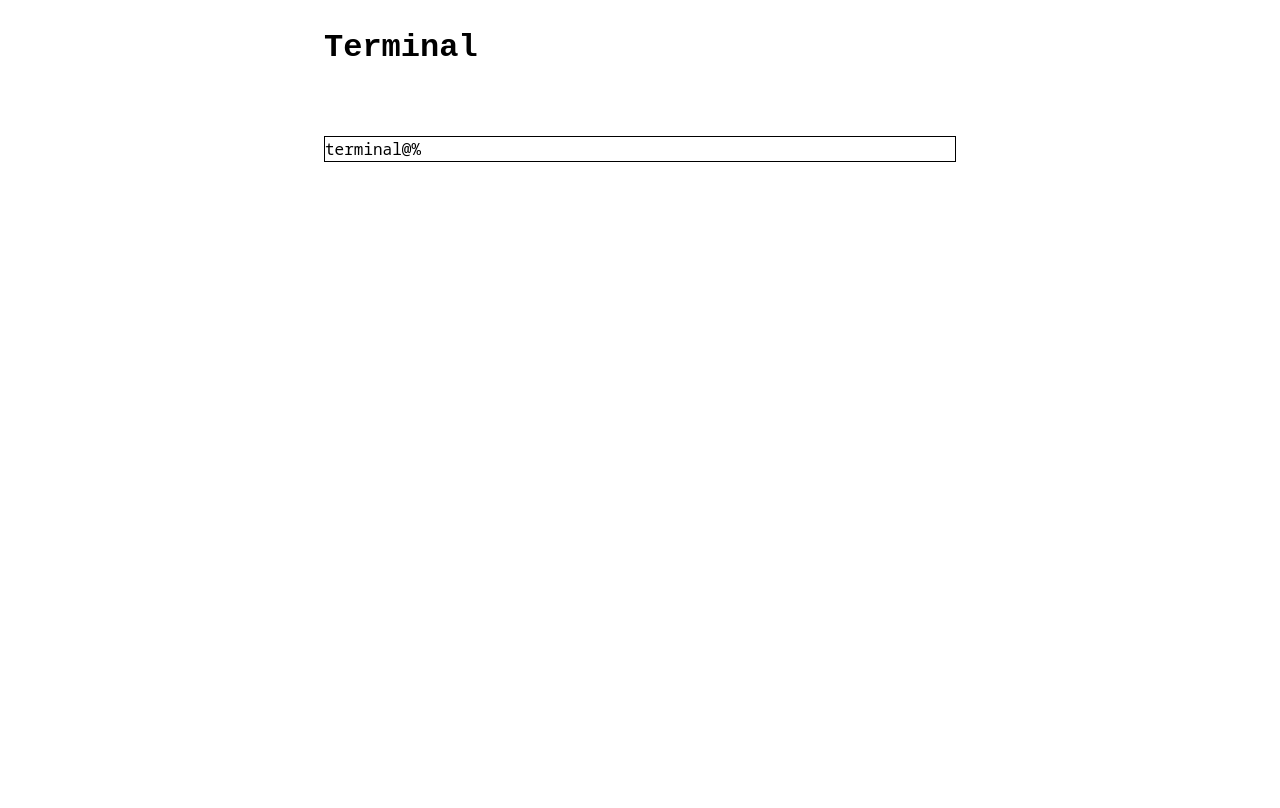
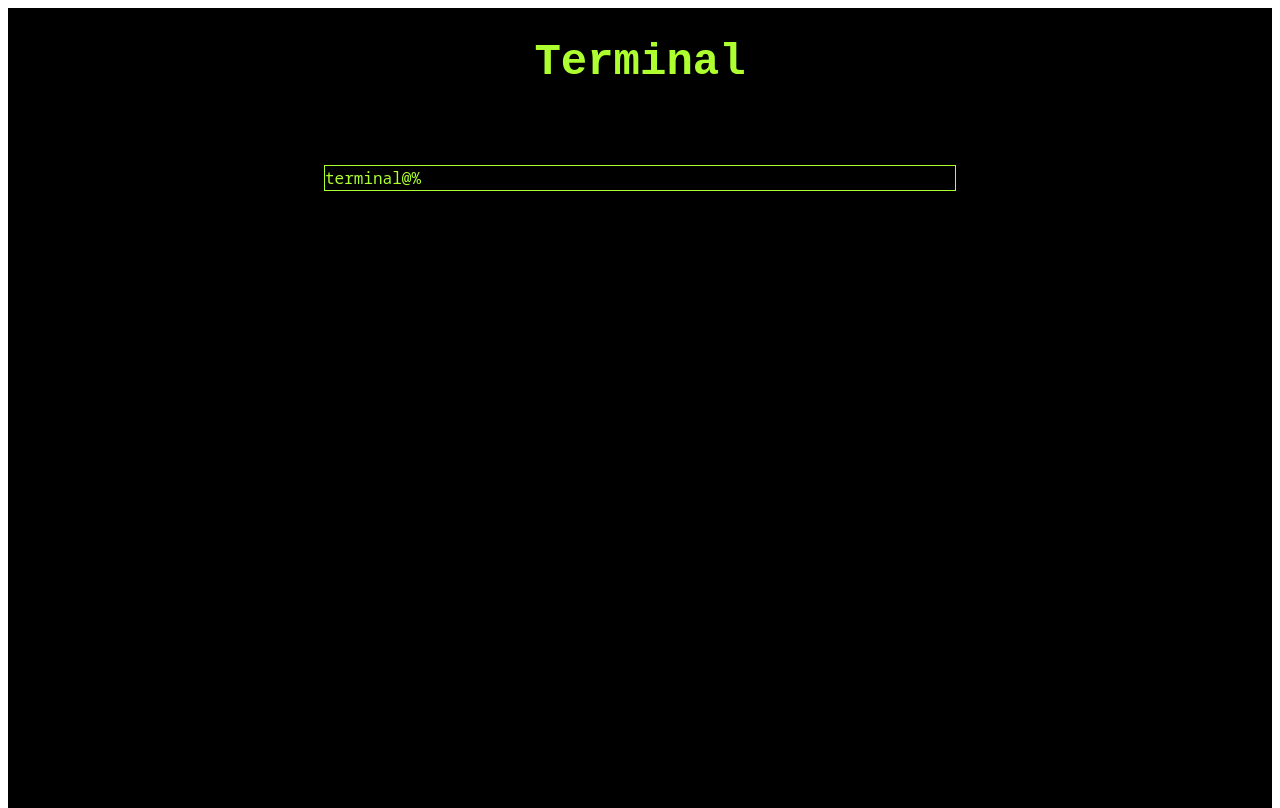
Before and after one commit to 00-status/terminal_game, a React app: page / in a window 1280 px wide. Built offline with nearby package versions, Linux system fonts and the light colour scheme; the HTML template or start-up script is replaced by a standard one.

Commit message:
Added some more hacker-y colours

```diff
--- a/src/Terminal/Terminal.tsx
+++ b/src/Terminal/Terminal.tsx
@@ -36,7 +36,9 @@ export const Terminal = () => {
     }, [currentDirectory]);
 
     return <div className="terminal">
-        <h1 className="terminal__title">Terminal</h1>
+        <div className="terminal__header">
+            <h1 className="terminal__title">Terminal</h1>
+        </div>
         <div>
             {outputs.map((output) => <div className="terminal__output" key={output.id}>{output.output}</div>)}
         </div>
--- a/src/Terminal/terminal.css
+++ b/src/Terminal/terminal.css
@@ -1,17 +1,33 @@
+html, body {
+    height: 100%;
+}
+
 #app {
+    height: 100%;
+    display: flex;
+    flex-direction: column;
+    align-items: center;
+
+    gap: 24px;
+
+    background-color: black;
+}
+
+.terminal__header {
     display: flex;
     flex-direction: column;
     justify-content: center;
     align-items: center;
-
-    gap: 24px;
 }
 
 .terminal__title {
+    font-size: 44px;
     font-family: "Kode Mono", monospace;
     font-optical-sizing: auto;
     font-weight: 700;
     font-style: normal;
+
+    color: greenyellow;
 }
 
 .terminal {
@@ -26,6 +42,8 @@
     font-optical-sizing: auto;
     font-weight: 400;
     font-style: normal;
+
+    color: greenyellow;
 }
 
 .terminal__output {
@@ -36,7 +54,9 @@
     display: flex;
     flex-direction: row;
     align-items: center;
-    border: 1px solid black;
+    gap: 8px;
+
+    border: 1px solid greenyellow;
 }
 
 .terminal__input {
@@ -47,6 +67,9 @@
     font-optical-sizing: auto;
     font-weight: 400;
     font-style: normal;
+
+    background-color: black;
+    color: greenyellow;
 }
 
 input:focus {
```
